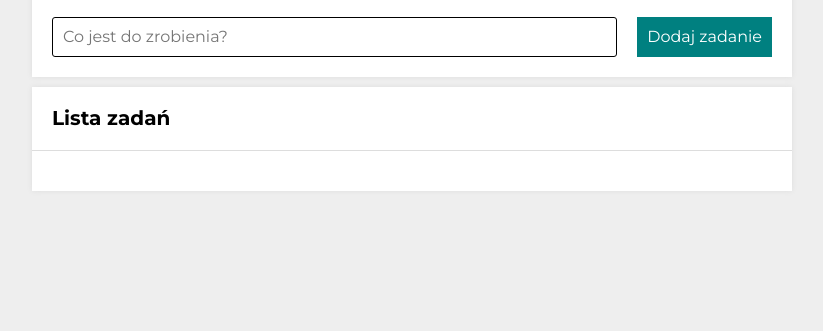
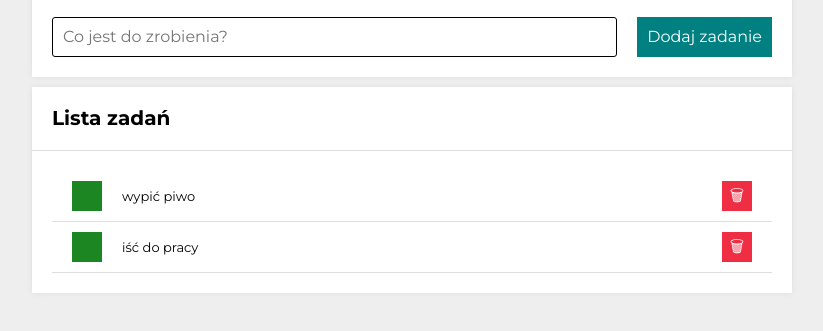
Before and after one commit to SzymonRojek/to-do-list-app, a website built with Parcel: page src/index.html in a window 1280 px wide. Shown: the part 167-498 px from the top of the page, without its empty margins (228-1051 px from the left). Built offline with nearby package versions, Linux system fonts and the light colour scheme.

Commit message:
work immutability, fixing bugs with rendering

```diff
--- a/src/css/section.scss
+++ b/src/css/section.scss
@@ -12,8 +12,8 @@
       margin-top: 10px;
     }
   }
+
+  &__body {
+  padding: 20px;
+  }
 }
-
-.section__body {
-  padding: 20px;
-}
--- a/src/css/tasks.scss
+++ b/src/css/tasks.scss
@@ -60,13 +60,13 @@
   }
 }
 
-.section__switcher {
-  // display: grid;
-}
-.section__buttons {
-  .switcher__button {
-    border: none;
-    background-color: transparent;
-    color: teal;
-  }
-}
+// .section__switcher {
+//   // display: grid;
+// }
+// .section__buttons {
+//   .switcher__button {
+//     border: none;
+//     background-color: transparent;
+//     color: teal;
+//   }
+// }
--- a/src/js/main.js
+++ b/src/js/main.js
@@ -1,102 +1,108 @@
+
 {
-  const tasks = [];
+  let tasks = [
+    { content: 'wypić piwo', done: false},
+    { content: 'iść do pracy', done: false},
+  ];
 
-   const addNewTask = newTaskContent => {
-    tasks = [
-      ...tasks,
-      { content: newTaskContent },
-    ];
-
-    render();
-  };
+  let hideDoneTasks = false;
 
   const removeTask = taskIndex => {
     tasks = [
       ...tasks.slice(0, taskIndex),
       ...tasks.slice(taskIndex + 1),
     ]
-
     render();
   };
 
   const toggleTaskDone = taskIndex => {
     tasks = [
-        ...tasks.slice(0, taskIndex),
-      { ...tasks[taskIndex], done: !tasks[taskIndex].done },
-        ...tasks.slice(taskIndex + 1),
+      ...tasks.slice(0, taskIndex),
+    { ...tasks[taskIndex], done: !tasks[taskIndex].done },
+      ...tasks.slice(taskIndex + 1),
     ]
-
     render();
   };
 
-  const bindEvents = () => {
-    const removeButtons = document.querySelectorAll('.js-remove');
+  const addNewTask = newTaskContent => {
+    tasks = [
+      ...tasks,
+      { content: newTaskContent },
+    ];
+    render();
+  };
 
-    removeButtons.forEach( (removeButton, index) => {
+  const bindRemoveEvents = () => {
+    const removeButtons = document.querySelectorAll('.js-removeButton');
+
+    removeButtons.forEach( (removeButton, taskIndex) => {
       removeButton.addEventListener('click', () => {
-        removeTask(index);
+        removeTask(taskIndex);
       });
     });
+  };
 
-    const toggleDoneButtons = document.querySelectorAll('.js-done');
+  const bindToggleDoneEvents = () => {
+    const toggleDoneButtons = document.querySelectorAll('.js-toggleDone');
 
-    toggleDoneButtons.forEach( (toggleDoneButton, index) => {
+    toggleDoneButtons.forEach( (toggleDoneButton, taskIndex) => {
       toggleDoneButton.addEventListener('click', () => {
-        toggleTaskDone(index);
+        toggleTaskDone(taskIndex);
       });
     });
-  }
+  };
 
-  const render = () => {
-    let htmlString = '';
+  const renderTasks = () => {
+    let tasksListHTMLContent = '';
 
     for (const task of tasks) {
-      htmlString += `
-        <li class="list__item">
-          <button class="list__button list__button--done js-done">
-            ${task.done ? "✓" : ""}
+      tasksListHTMLContent += `
+        <li class="tasks__item">
+          <button class="tasks__button tasks__button--toggleDone js-toggleDone">
+            ${ task.done ? "✓" : "" }
           </button>
-          <span class="list__task${task.done ? " list__task--done" : ""}">
-            ${task.content}
+          <span class="tasks__singleTask${ task.done ? " tasks__singleTask--done" : "" }">
+            ${ task.content }
           </span>
-          <button class="list__button js-remove">
+          <button class="tasks__button js-removeButton">
             🗑
           </button>
         </li>`;
     }
 
-    document.querySelector('.js-tasks').innerHTML = htmlString;
+    document.querySelector('.js-tasks').innerHTML = tasksListHTMLContent;
+  };
 
-    bindEvents();
-  }
 
-  const resetInput = newTask => {
-    newTask.value = '';
-    newTask.focus();
-  }
+
+
+  const render = () => {
+    renderTasks();
+    bindToggleDoneEvents();
+    bindRemoveEvents();
+  };
 
   const onFormSubmit = e => {
     e.preventDefault();
 
-    const newTask = document.querySelector('.js-newTask');
-    const newTaskContent = newTask.value.trim();
+    const newTaskElement = document.querySelector('.js-newTask');
+    const newTaskContent = newTaskElement.value.trim();
 
-    resetInput(newTask);
-
-    if ( !newTaskContent ) {
-      return;
+    if (newTaskContent !== '') {
+      addNewTask(newTaskContent);
+      newTaskElement.value = '';
     }
 
-    addNewTask(newTaskContent);
-  }
+    newTaskElement.focus();
+  };
 
   const init = () => {
     render();
-
+    console.log(hideDoneTasks);
     const form = document.querySelector('.js-form');
 
     form.addEventListener('submit', onFormSubmit);
-  }
+  };
 
   init ();
 }
```
Also changed, not shown: src/index.html (+1 -1 lines).
